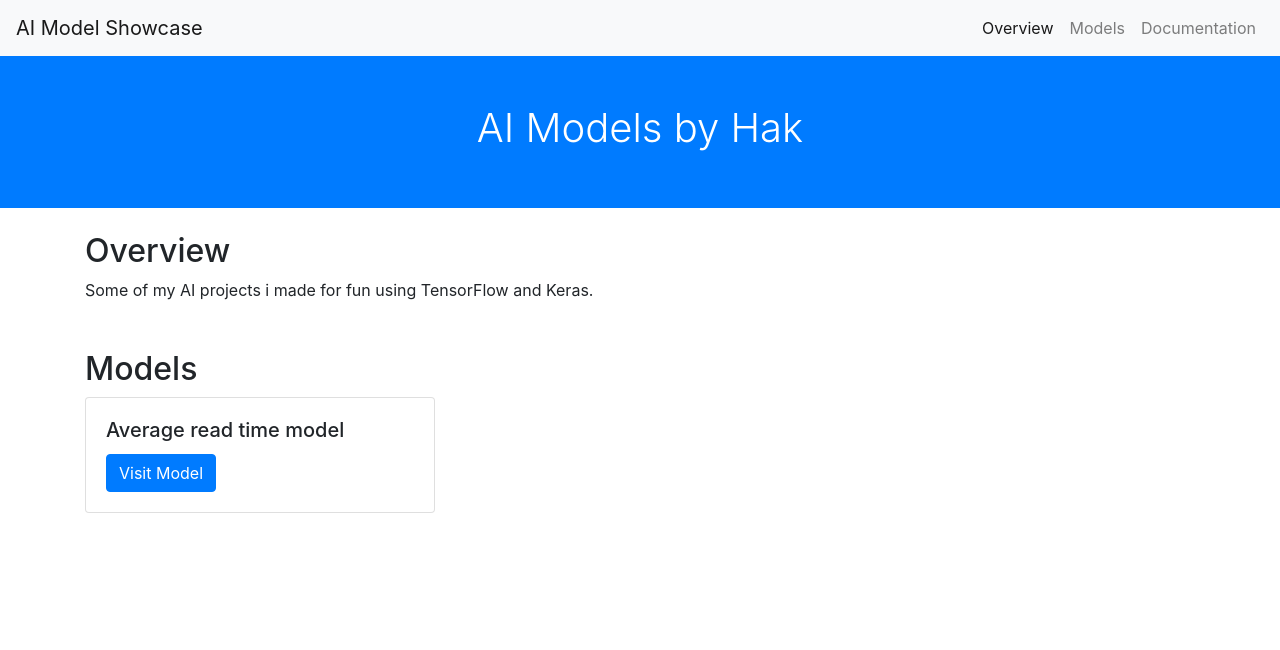
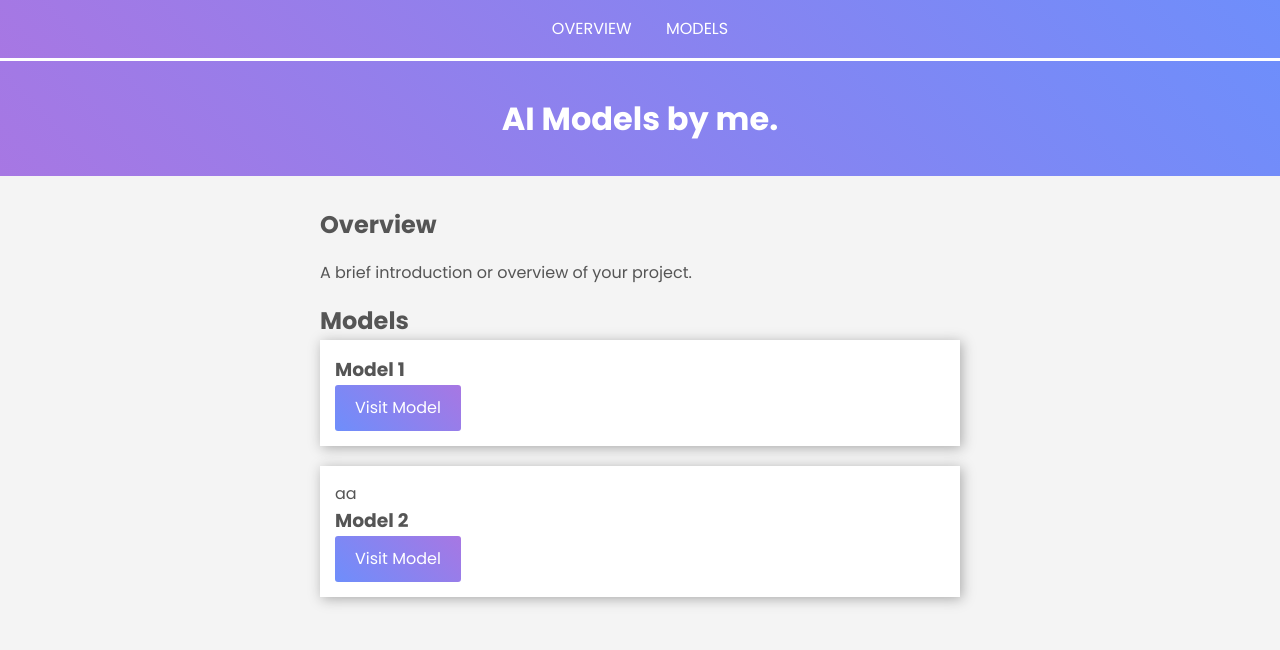
Before and after one commit to Hakob-Harutyunyan/AI-Projects-Hak, a plain HTML site: page docs/index.html in a window 1280 px wide. Drawn offline with nearby package versions, Linux system fonts and the light colour scheme.

Commit message:
add: New Web style

```diff
--- /dev/null
+++ b/assets/AverageReadTimeSite/main.js
@@ -0,0 +1,5 @@
+function predict() {
+    const inputText = document.getElementById('inputText').value;
+    // For this example, just display the input text in the result tab.
+    document.getElementById('result').innerText = "Predicted result for: " + inputText;
+}
--- /dev/null
+++ b/assets/AverageReadTimeSite/style.css
@@ -0,0 +1,78 @@
+body {
+    margin: 0;
+    padding: 0;
+    font-family: 'Poppins', sans-serif;
+    background: linear-gradient(to right, #667eea, #764ba2);
+    color: #fff;
+    display: flex;
+    align-items: center;
+    justify-content: center;
+    height: 100vh;
+    overflow: hidden;
+}
+
+.container {
+    background: rgba(255, 255, 255, 0.1);
+    padding: 30px;
+    border-radius: 10px;
+    width: 50%;
+    box-shadow: 0px 4px 6px rgba(0,0,0,0.1);
+    position: relative;
+}
+
+@media(max-width: 768px) {
+    .container {
+        width: 90%;
+    }
+}
+
+.home-icon {
+    font-size: 24px;
+    position: absolute;
+    top: 10px;
+    left: 10px;
+    text-decoration: none;
+    color: #fff;
+    background: transparent;
+}
+
+.input-area {
+    display: flex;
+    flex-direction: column;
+    align-items: stretch;
+}
+
+textarea {
+    width: 100%;
+    margin: 20px 0;
+    padding: 10px;
+    border-radius: 8px;
+    border: 1px solid #ddd;
+    background: rgba(255, 255, 255, 0.9);
+    resize: none;
+    color: #333;
+}
+
+.predict-btn {
+    align-self: center;
+    padding: 10px 20px;
+    border: none;
+    border-radius: 8px;
+    color: #fff;
+    background: linear-gradient(45deg, #FFC796, #FF6B95);
+    cursor: pointer;
+    transition: all 0.3s ease;
+}
+
+.predict-btn:hover {
+    transform: translateY(-2px);
+    box-shadow: 0px 4px 6px rgba(0,0,0,0.1);
+}
+
+.result-tab {
+    margin-top: 20px;
+    padding: 20px;
+    border-radius: 8px;
+    background: rgba(255, 255, 255, 0.9);
+    color: #333;
+}
--- a/docs/index.html
+++ b/docs/index.html
@@ -5,56 +5,49 @@
     <title>AI Model Showcase</title>
     <link
       rel="stylesheet"
-      href="https://stackpath.bootstrapcdn.com/bootstrap/4.3.1/css/bootstrap.min.css"
+      href="../web-related/style.css"
+    />
+    <link
+      href="https://fonts.googleapis.com/css2?family=Poppins:wght@400;700&display=swap"
+      rel="stylesheet"
     />
   </head>
   <body>
-    <nav class="navbar navbar-expand-lg navbar-light bg-light">
-      <a class="navbar-brand" href="#">AI Model Showcase</a>
-      <div class="collapse navbar-collapse">
-        <ul class="navbar-nav ml-auto">
-          <li class="nav-item active">
-            <a class="nav-link" href="#overview">Overview</a>
-          </li>
-          <li class="nav-item">
-            <a class="nav-link" href="#models">Models</a>
-          </li>
-          <li class="nav-item">
-            <a class="nav-link" href="docs/README.md" target="_blank"
-              >Documentation</a
-            >
-          </li>
-        </ul>
+    <nav>
+      <div class="container">
+        <a class="navbar_link" href="#overview">Overview</a>
+        <a class="navbar_link" href="#models">Models</a>
       </div>
     </nav>
-    <header class="bg-primary text-white text-center py-5 mb-4">
+    <header>
       <div class="container">
-        <h1 class="font-weight-light">AI Models by Hak</h1>
+        <h1>AI Models by me.</h1>
       </div>
     </header>
+    <main>
+      <section id="overview">
         <div class="container">
-      <div id="overview" class="mb-5">
           <h2>Overview</h2>
-        <p>Some of my AI projects i made for fun using TensorFlow and Keras.</p>
+          <p>A brief introduction or overview of your project.</p>
         </div>
-      <div id="models" class="mb-5">
+      </section>
+      <section id="models">
+        <div class="container">
           <h2>Models</h2>
-        <div class="row">
-          <div class="col-md-4 mb-4">
-            <div class="card">
-              <div class="card-body">
-                <h5 class="card-title">Average read time model</h5>
-                <a
-                  href="/assets/AverageReadTime.ipynb"
-                  target="_blank"
-                  class="btn btn-primary"
+          <div class="model-card">
+            <h3>Model 1</h3>
+            <a href="../assets/AverageReadTimeSite/AverageReadTimeModel.html" target="_blank" class="btn"
+              >Visit Model</a
+            >
+          </div>
+          <div class="model-card">aa
+            <h3>Model 2</h3>
+            <a href="docs/model2.ipynb" target="_blank" class="btn"
               >Visit Model</a
             >
           </div>
         </div>
-          </div>
-        </div>
-      </div>
-    </div>
+      </section>
+    </main>
   </body>
 </html>
--- /dev/null
+++ b/web-related/style.css
@@ -0,0 +1,101 @@
+/* Reset some default styles in browsers */
+body, h1, h2, h3, ul {
+    margin: 0;
+    padding: 0;
+}
+
+body {
+    font-family: 'Poppins', sans-serif;
+    background: #f4f4f4;
+    color: #555;
+    line-height: 1.6;
+}
+
+/* Navigation Styles */
+nav {
+    background: linear-gradient(45deg, #a777e3, #6e8efb);
+    color: #fff;
+    padding: 1rem;
+    text-align: center;
+    border-bottom: white 3px solid;
+}
+
+nav a {
+    color: #fff;
+    margin: 0 15px;
+    text-decoration: none;
+    text-transform: uppercase;
+}
+
+/* Header Styles */
+header {
+    background: linear-gradient(45deg, #a777e3, #6e8efb);
+    color: #fff;
+    text-align: center;
+    padding: 2rem 0;
+}
+
+.container {
+    width: 50%;
+    margin: auto;
+}
+
+/* Main Section Styles */
+main {
+    padding: 30px 0;
+}
+
+.model-card {
+    background: #fff;
+    margin-bottom: 20px;
+    padding: 15px;
+    box-shadow: 2px 2px 12px #aaa;
+}
+
+.btn {
+    display: inline-block;
+    background: linear-gradient(45deg, #6e8efb, #a777e3);
+    color: #fff;
+    text-decoration: none;
+    padding: 10px 20px;
+    border-radius: 3px;
+    transition: background-color 5s cubic-bezier(0.075, 0.82, 0.165, 1);
+}
+
+.btn:hover {
+    background: linear-gradient(45deg, #a777e3, #6e8efb);
+}
+/*
+.navbar_link{
+    transition: color 0.5s cubic-bezier(0.075, 0.82, 0.165, 1);
+}
+
+.navbar_link:hover{
+    color: rgb(206, 206, 206);
+} */
+
+.navbar_link {
+    /* ... existing properties ... */
+    position: relative; /* Set to relative so we can absolutely position ::before relative to it */
+    transition: color 0.4s cubic-bezier(0.075, 0.82, 0.165, 1); /* Updated transition */
+}
+
+.navbar_link::before {
+    content: '';
+    position: absolute;
+    bottom: 0;
+    left: 50%; /* Center the element */
+    transform: translateX(-50%); /* Center the element */
+    height: 2px;
+    width: 0; /* Initially the width is 0 */
+    background: #ffffff;
+    transition: width 0.4s ease;
+}
+
+.navbar_link:hover {
+    color: #ffffff;
+}
+
+.navbar_link:hover::before {
+    width: 100%; /* On hover, the width of ::before becomes 100% */
+}
--- a/webdesign/style.css
+++ /dev/null
@@ -1,18 +0,0 @@
-body {
-    font-family: 'Arial', sans-serif;
-}
-
-header {
-    background: #4CAF50;
-}
-
-a,
-a:hover {
-    text-decoration: none;
-    color: inherit;
-}
-
-nav a:hover,
-li.active a {
-    color: #4CAF50;
-}
```
Also changed, not shown: assets/AverageReadTimeSite/AverageReadTimeModel.html (added, +21 -0 lines), 2 other files. Lines whose indentation alone changed are shown as unchanged.
